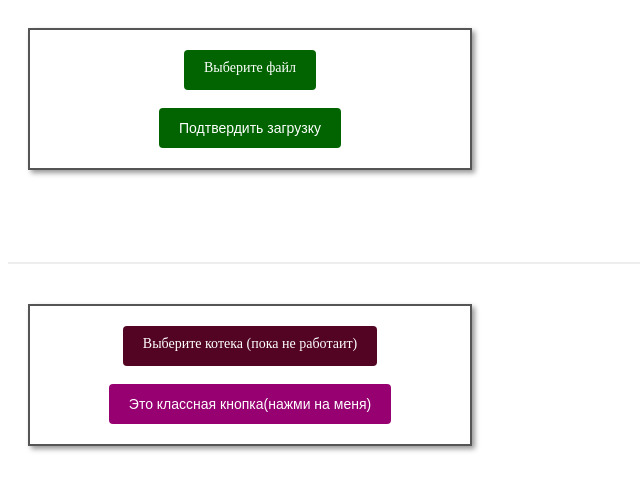
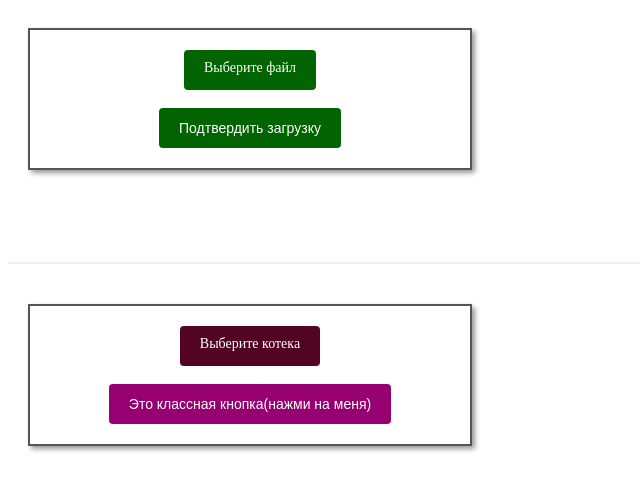
Before and after one commit to Rabort/Rabort.github.io, a plain HTML site: page index.html in a window 1280 px wide. Shown: the whole page, without its empty margins (0-640 px from the left). Drawn offline with nearby package versions, Linux system fonts and the light colour scheme.

Commit message:
Маленький фикс
да

```diff
--- a/index.html
+++ b/index.html
@@ -42,7 +42,7 @@
 		 <p class="ramka">
 		<label class="input-file-kotik",>
 			<input type="file" accept="image/png, image/gif, image/jpeg" id="catFile"> <!--Сразу сделал так, что б он показывал при загрузке картники формата пнг жпг жепег | Cat Customer-->
-			<span class="input-file-btn-kotik">Выберите котека (пока не работаит)</span>
+			<span class="input-file-btn-kotik">Выберите котека</span>
 		</label>
 		<script src="JS/catFile.js"></script>
 		<br><br><button class="Pink" onclick="catUpload()">Это классная кнопка(нажми на меня)</button>
```
